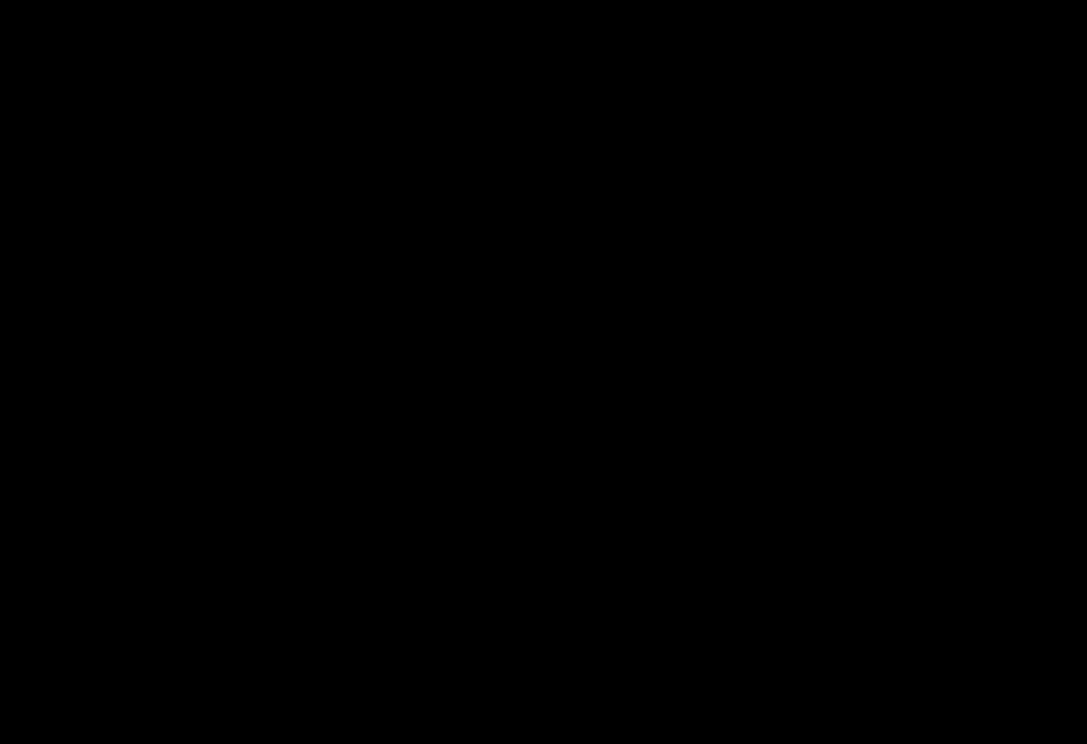
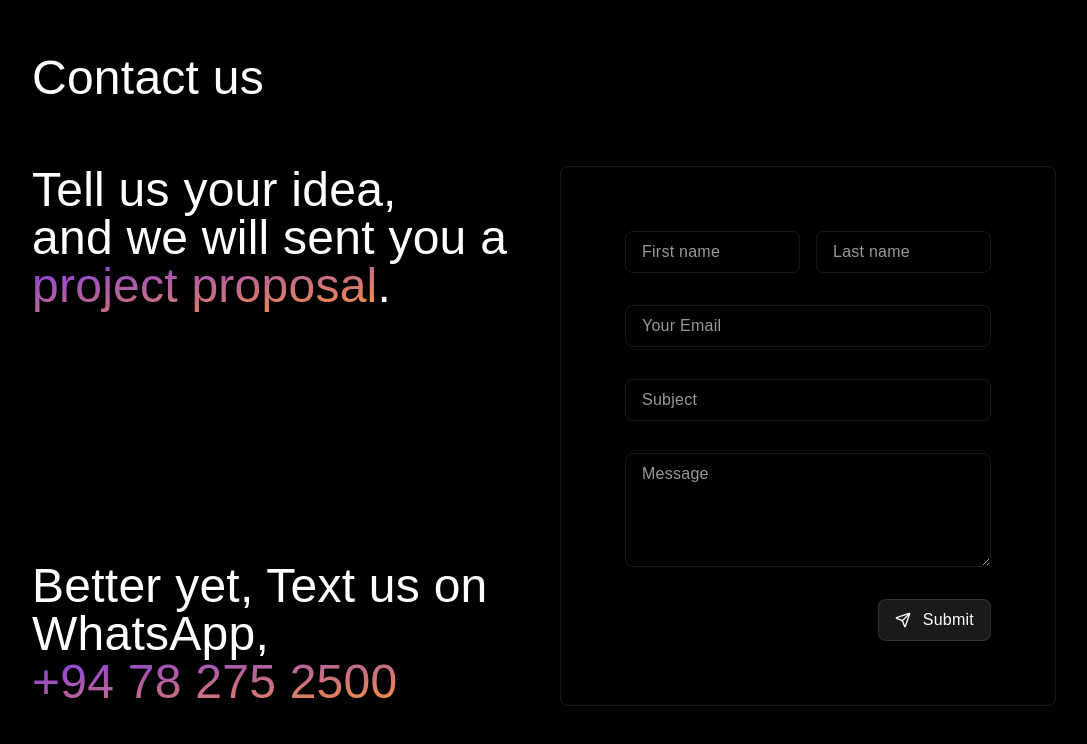
Before and after one commit to samadhi1311/hyperreal, a Next.js app: page /about in a window 1280 px wide. Shown: the part 1728-2472 px from the top of the page, without its empty margins (96-1183 px from the left). Before the commit the page ends 2326 px from the top, so only its background shows below. Built offline with nearby package versions, Linux system fonts and the light colour scheme; a web font is replaced by a local one.

Commit message:
Added a contact form

```diff
--- a/app/(index)/about/page.tsx
+++ b/app/(index)/about/page.tsx
@@ -5,6 +5,7 @@ import ParallaxLogo from '@/components/parallax-logo';
 import Section from '@/components/ui/section';
 import Footer from '@/components/footer';
 import { H1, H2, H3, P1, P2 } from '@/components/ui/typography';
+import { LuSend } from 'react-icons/lu';
 import { Card } from '@/components/card';
 import { LuCode2 } from 'react-icons/lu';
 import { LuPaintbrush } from 'react-icons/lu';
@@ -75,6 +76,40 @@ export default function About() {
 						</div>
 					</div>
 				</Section>
+				<Section>
+					<H2>Contact us</H2>
+					<div className='grid grid-cols-1 gap-8 py-16 md:grid-cols-2'>
+						<div className='flex max-w-lg flex-col justify-between leading-relaxed'>
+							<div>
+								<H2>Tell us your idea,</H2>
+								<H2>
+									and we will sent you a <span className='bg-gradient-to-br from-violet-600 to-orange-400 bg-clip-text text-transparent'>project proposal</span>.
+								</H2>
+							</div>
+							<div>
+								<H2>Better yet, Text us on WhatsApp,</H2>
+								<H2>
+									<span className='bg-gradient-to-br from-violet-600 to-orange-400 bg-clip-text text-transparent'>+94 78 275 2500</span>
+								</H2>
+							</div>
+						</div>
+						<div className='rounded-lg border border-white/10 p-8'>
+							<form className='flex flex-col gap-8 p-8'>
+								<div className='grid grid-cols-2 gap-4'>
+									<input type='text' placeholder='First name' className='rounded-lg border border-white/10 bg-transparent px-4 py-2 placeholder:text-white/60' />
+									<input type='text' placeholder='Last name' className='rounded-lg border border-white/10 bg-transparent px-4 py-2 placeholder:text-white/60' />
+								</div>
+								<input type='email' placeholder='Your Email' className='rounded-lg border border-white/10 bg-transparent px-4 py-2 placeholder:text-white/60' />
+								<input type='email' placeholder='Subject' className='rounded-lg border border-white/10 bg-transparent px-4 py-2 placeholder:text-white/60' />
+								<textarea placeholder='Message' rows={4} className='rounded-lg border border-white/10 bg-transparent px-4 py-2 placeholder:text-white/60' />
+								<button className='flex w-fit items-center gap-3 self-end rounded-lg border border-white/10 bg-white/10 px-4 py-2 duration-500 hover:bg-white/20'>
+									<LuSend className='size-4' />
+									Submit
+								</button>
+							</form>
+						</div>
+					</div>
+				</Section>
 			</PageWrapper>
 			<Footer />
 		</>
```
